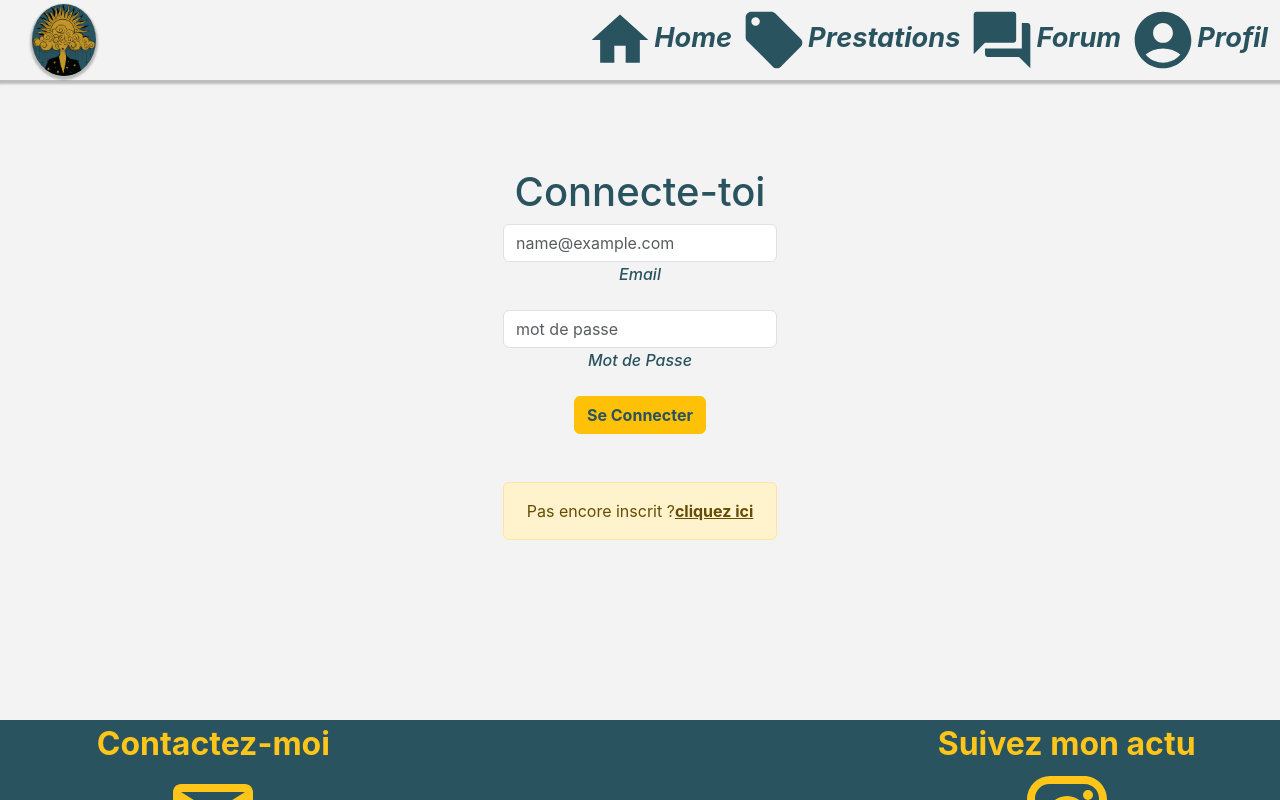
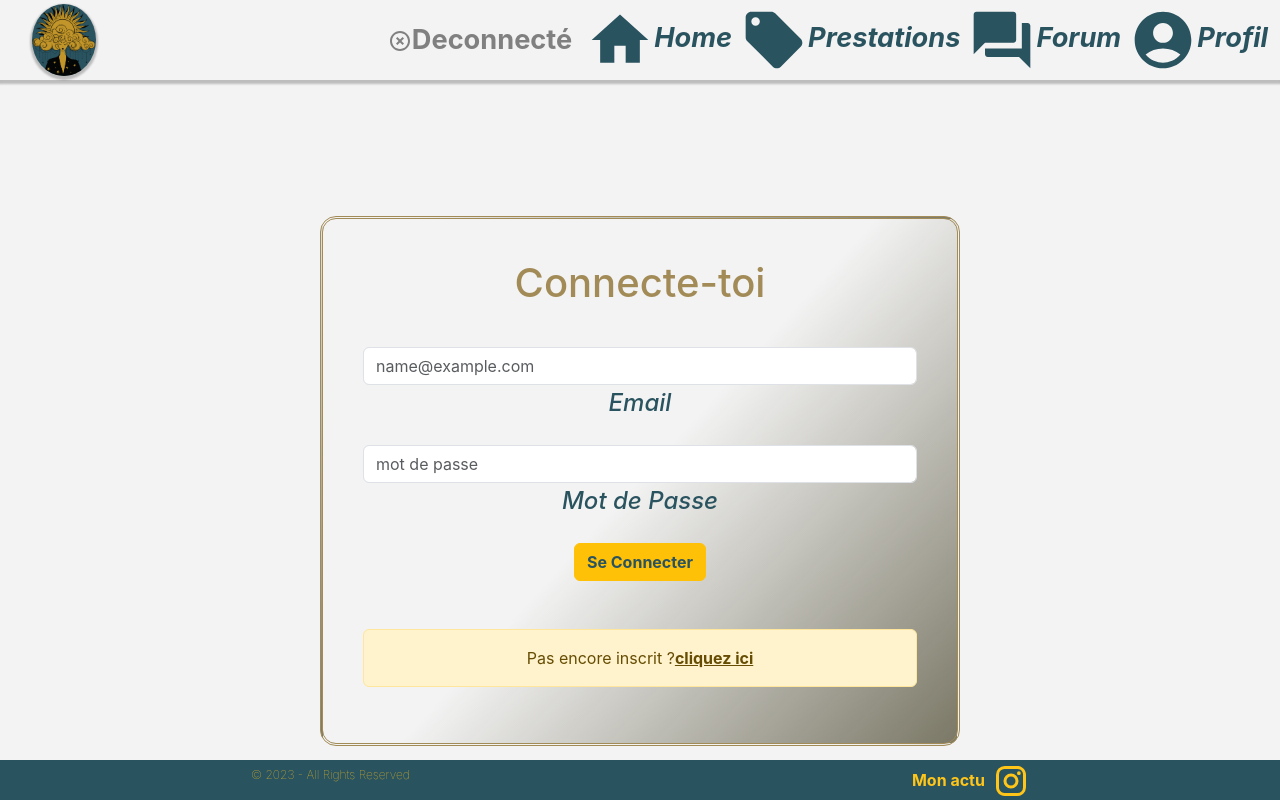
Before and after one commit to Joss2017/Coeima-front-end, a React (Create React App) app: page /login in a window 1280 px wide. Built offline with nearby package versions, Linux system fonts and the light colour scheme; no server answers.

Commit message:
V 2.8 statut connecté sur navbar et possibilité de se déconnecter pluss css login

```diff
--- a/src/components/footer/Footer.css
+++ b/src/components/footer/Footer.css
@@ -1,42 +1,43 @@
 .footer-container {
   display: flex;
   justify-content: space-around;
+  align-content: center;
   background-color: #2a5360;
   color: #ffc519;
   width: 100%;
+  height: 7vh;
   position: fixed;
   bottom: 0;
 }
 
-.container-1 {
+/* .container-1 {
   display: flex;
   align-items: center;
   flex-direction: column;
   height: 100px;
-  width: 10em;
+  width: 20vh;
   font-weight: bold;
-}
+} */
 
 .container-2 {
   display: flex;
   align-items: center;
-  width: 10em;
-  height: 100px;
+
   font-weight: lighter;
+  font-size: 0.7em;
 }
 
-.container-3  {
+.container-3 {
   display: flex;
   align-items: center;
-  flex-direction: column;
-  height: 100px;
-  width: 10em;
+  justify-content: space-between;
   font-weight: bold;
 }
 
 .logo-footer {
-  width: 150%;
-  font-size: 3em !important;
+  color: #ffc519;
+  margin-left: 0.5vh;
+  font-size: 1.7em !important;
 }
 
 .copyright {
@@ -45,13 +46,21 @@
 
 @media (min-width: 768px) {
   .footer-container {
-    height: 10vh;
-    font-size: 2em;
+    height: 5vh;
   }
 
   .container-2 {
-    margin-top: 50px;
-    height: 100px;
+    font-size: 1.5vh;
     font-weight: lighter;
   }
+  .container-3 {
+    font-size: 2vh;
+    font-weight: bold;
+  }
+
+  .logo-footer {
+    color: #ffc519;
+    margin-left: 0.5vh;
+    font-size: 1.5em !important;
+  }
 }
--- a/src/components/footer/Footer.tsx
+++ b/src/components/footer/Footer.tsx
@@ -1,21 +1,20 @@
 import MailOutlineIcon from '@mui/icons-material/MailOutline';
 import InstagramIcon from '@mui/icons-material/Instagram';
 import './Footer.css';
+import { Link } from 'react-router-dom';
 
 export const Footer = () => {
   return (
     <>
       <footer className='footer-container'>
-        <div className='container-1'>
-          <label>Contactez-moi</label>
-          <MailOutlineIcon className='logo-footer' />
-        </div>
         <div className='container-2'>
-          <p className='copyright'>© 2023 Copyright</p>
+          <p className='copyright'>© 2023 - All Rights Reserved</p>
         </div>
         <div className='container-3'>
-          <label>Suivez mon actu </label>
-          <InstagramIcon className='logo-footer' />
+          <label>Mon actu </label>
+          <Link to='https://www.instagram.com/cam_eha' className='logo-footer'>
+            <InstagramIcon className='logo-footer' />
+          </Link>
         </div>
       </footer>
     </>
--- a/src/components/navbar/Navbar.css
+++ b/src/components/navbar/Navbar.css
@@ -7,6 +7,10 @@
 .navbar-collapse {
   display: flex;
   justify-content: center;
+}
+
+.statut-user {
+  display: inline-block;
 }
 .rounded-circle {
   height: 9vh;
@@ -30,9 +34,26 @@
   font-weight: bold;
   color: #2a5360;
   font-size: 2.5em !important;
+  border: none;
 }
 
-@media (min-width: 768px) {
+.btn-disconnected {
+  border: none;
+  font-size: 1em;
+  font-weight: bold;
+  color: gray;
+  background-color: #f3f3f3;
+}
+
+.btn-connect {
+  border: none;
+  font-size: 1em;
+  font-weight: bold;
+  color: green;
+  background-color: #f3f3f3;
+}
+
+@media (min-width: 1000px) {
   .navbar {
     height: 10vh;
     font-size: 1.7em;
@@ -42,4 +63,16 @@
     height: 9vh;
     width: 8vh;
   }
+
+  .button-connect-disabled {
+    flex-direction: column;
+  }
+
+  .nav-item-rounded {
+    display: flex;
+    justify-content: flex-start;
+  }
+  .statut-user {
+    display: inline-block;
+  }
 }
--- a/src/components/navbar/Navbar.tsx
+++ b/src/components/navbar/Navbar.tsx
@@ -2,21 +2,38 @@ import AccountCircleIcon from '@mui/icons-material/AccountCircle';
 import ForumIcon from '@mui/icons-material/Forum';
 import HomeIcon from '@mui/icons-material/Home';
 import LocalOfferIcon from '@mui/icons-material/LocalOffer';
-import { NavLink } from 'react-router-dom';
+import HighlightOffIcon from '@mui/icons-material/HighlightOff';
+import CheckCircleOutlineIcon from '@mui/icons-material/CheckCircleOutline';
+import { useContext } from 'react';
+import { NavLink, useNavigate } from 'react-router-dom';
+import { AuthContext } from '../../context/AuthContext';
 
 import '../navbar/Navbar.css';
 
 export const Navbar = () => {
+  const { savedToken, setAuthChange } = useContext(AuthContext);
+  //---------------------------------------useNavigate permets de naviguer sur une autre page après condition---------------//
+  const navigate = useNavigate();
+
+  //---------------------------------------Fonction qui permets de changer l'état du button si user connecté ou non---------//
+  const handleLogout = () => {
+    setAuthChange(null);
+    localStorage.removeItem('token');
+
+    navigate('/login');
+  };
+
   return (
     <>
       <nav className='navbar sticky-top navbar-expand-lg '>
         <div className='container-fluid'>
-          <img
-            className='rounded-circle '
-            src='./assets/Photo-site.png'
-            alt='logo du site'
-          />
-
+          <div className='img-logo'>
+            <img
+              className='rounded-circle '
+              src='assets/Photo-site.png'
+              alt='logo du site'
+            />
+          </div>
           <button
             className='navbar-toggler'
             type='button'
@@ -30,6 +47,23 @@ export const Navbar = () => {
           </button>
           <div className='collapse navbar-collapse' id='navbarNav'>
             <ul className='navbar-nav ms-md-auto gap-2'>
+              <li className='nav-item-rounded'>
+                {savedToken ? (
+                  <button
+                    type='button'
+                    className='btn-connect'
+                    onClick={handleLogout}
+                  >
+                    <CheckCircleOutlineIcon />
+                    Connecté
+                  </button>
+                ) : (
+                  <button type='button' className=' btn-disconnected'>
+                    <HighlightOffIcon />
+                    Deconnecté
+                  </button>
+                )}
+              </li>
               <li className='nav-item rounded'>
                 <NavLink to='/' className='link-NB'>
                   <HomeIcon className='logo-NB' />
--- a/src/context/AuthContext.tsx
+++ b/src/context/AuthContext.tsx
@@ -12,7 +12,7 @@ interface UserContextProps {
 //---------------------------------Définition de l'interface pour notre context-----------------------------------------------------------//
 
 export interface AuthContextInterface {
-  connectedUser: UserTypeProps | undefined | null; // récupérer le user connecté
+  connectedUser: UserTypeProps | undefined | null // récupérer le user connecté
   savedToken: string | null; // Token sauvegardé dans le context
   setAuthChange: (token: string | null) => void; // Fonction pour changer le token sauvegardé dans le context
 }
@@ -44,6 +44,8 @@ export const AuthContextProvider = ({ children }: UserContextProps) => {
       console.log('token///////////', token);
       console.log('tokenDecoded.id///////////', tokenDecoded.id);
       return tokenDecoded.id;
+    } else {
+      console.log('erreur dans la connexion');
     }
   };
 
--- a/src/pages/connection/Login.css
+++ b/src/pages/connection/Login.css
@@ -4,7 +4,9 @@
 }
 
 .container-alert {
+  display: flex;
   height: 100%;
+  width: 100%;
   justify-content: center;
   background-color: #f3f3f3;
 }
@@ -12,7 +14,7 @@
 #alert-success,
 #alert-danger {
   height: 100%;
-  width: 60%;
+  align-items: center;
   text-align: center;
   margin: 0;
 }
@@ -30,7 +32,10 @@
 }
 
 .title-login {
-  text-align: center;
+  display: flex;
+  justify-content: center;
+  align-content: end;
+  color: #a28b57;
 }
 
 .submit {
@@ -53,7 +58,38 @@ a,
 
 .title-login {
   text-align: center;
+  stroke: #f3f3f3;
 }
 
-@media (min-width: 768px) {
+@media (min-width: 1000px) {
+  .title-login {
+    color: #a28b57;
+    font-size: 5vh;
+    margin-bottom: 5vh;
+  }
+  .form-login {
+    width: 50%;
+    display: flex;
+    justify-content: center;
+    text-align: center;
+    padding: 5vh;
+    border: double;
+    border-radius: 2vh;
+    border-color: #a28b57;
+    background-image: linear-gradient(
+      312.25deg,
+      hwb(52 40% 52%) 0%,
+      rgba(55, 55, 53, 0) 50.19%
+    );
+  }
+
+  .form-outline {
+    font-size: 3vh;
+  }
+
+  #input-login {
+    display: flex;
+    justify-content: center;
+    flex-direction: column;
+  }
 }
--- a/src/pages/connection/Login.tsx
+++ b/src/pages/connection/Login.tsx
@@ -83,13 +83,13 @@ export const Login = () => {
   return (
     <>
       <div className='login-wrapper'>
-        <div className='container-alert '>
-          {error && (
+        <div className='container-alert mt-5 '>
+          {error ? (
             <div className='alert alert-danger' role='alert' id='alert-danger'>
               {error}
             </div>
-          )}
-          {isUserLogged === true && (
+          ) : (
+            isUserLogged === true && (
               <div
                 className='alert alert-success'
                 role='alert'
@@ -97,12 +97,13 @@ export const Login = () => {
               >
                 "Connexion réussie"
               </div>
+            )
           )}
         </div>
         <div className='container-form-login '>
           <form onSubmit={handleSubmitForm} className='form-login'>
             <h1 className='title-login'>Connecte-toi</h1>
-            <div className='form-outline mb-3'>
+            <div className='form-outline mt-' id='input-login'>
               <input
                 type='email'
                 className='form-control'
@@ -117,7 +118,7 @@ export const Login = () => {
               </label>
             </div>
 
-            <div className='form-outline mb-3'>
+            <div className='form-outline mt-3' id='input-login'>
               <input
                 type='password'
                 className='form-control'
--- a/src/pages/connection/Register.css
+++ b/src/pages/connection/Register.css
@@ -1,28 +1,29 @@
 .register-wrapper {
-  flex-direction: column;
   text-align: center;
   height: 6vh;
 }
 
 .container-alert {
+  display: flex;
   height: 100%;
-  display: flex;
-  justify-content: center;
+  margin-top: 4vh;
+  height: 100%;
 }
 
 #alert-success,
 #alert-warning {
   height: 100%;
   width: 100%;
+  align-items: center;
+  text-align: center;
   margin: 0;
 }
 
 .container-form-register {
-  height: 100%;
   display: flex;
-  flex-direction: column;
-  justify-content: flex-start;
-  align-items: center;
+  align-items: end;
+  justify-content: center;
+  margin-top: 3vh;
   background-color: #f3f3f3;
   color: #2a5360;
 }
@@ -33,8 +34,27 @@
 }
 
 .title-register {
+  display: flex;
+  justify-content: center;
+  align-content: end;
+  color: #a28b57;
   text-align: center;
 }
 
-@media (min-width: 768px) {
+@media (min-width: 1000px) {
+  .form-register {
+    display: flex;
+    flex-direction: column;
+    justify-content: center;
+    text-align: center;
+    padding: 5vh;
+    border: double;
+    border-radius: 2vh;
+    border-color: #a28b57;
+    background-image: linear-gradient(
+      312.25deg,
+      hwb(52 40% 52%) 0%,
+      rgba(55, 55, 53, 0) 50.19%
+    );
+  }
 }
--- a/src/pages/connection/Register.tsx
+++ b/src/pages/connection/Register.tsx
@@ -36,20 +36,20 @@ export const Register = () => {
     //--------------------------------------condition rattachée aux Inputs par useRef pour la gestion des erreurs------------------------//
 
     if (nicknameElement.current && nicknameElement.current.value.length < 4) {
-      setError("La taille du pseudo doit être d'au moins de 4 caractères");
+      setError(' taille du pseudo 4 caractères min');
       return;
     } else if (
       !emailElement.current?.value ||
       !passwordElement.current?.value
     ) {
-      setError('Veuillez renseigner les champs  email et  mot de passe');
+      setError('Renseigner les champs  email et  mot de passe');
       return;
     } else if (
       passwordElement.current &&
       passwordElement.current.value.length < 8
     ) {
       setError(
-        'Le mot de passe doit contenir au moins 8 caractères, une lettre minuscule, une lettre majuscule, et un chiffre ou un caractère spécial'
+        ' 8 caractères min, une lettre minuscule, une lettre majuscule, et un chiffre ou un caractère spécial'
       );
 
       return;
@@ -98,7 +98,7 @@ export const Register = () => {
   return (
     <>
       <div className='register-wrapper'>
-        <div className='container-alert'>
+        <div className='container-alert '>
           {isUserRegistered && (
             <div
               className='alert alert-success'
@@ -119,10 +119,10 @@ export const Register = () => {
             </div>
           )}
         </div>
-        <div className='container-form-register '>
-          <h1 className='title-register'>Inscription</h1>
-          <form onSubmit={handleSubmitForm}>
-            <div className='form-outline mb-1'>
+        <div className='container-form-register'>
+          <form onSubmit={handleSubmitForm} className='form-register '>
+            <h1 className='title-register'>INSCRIPTION</h1>
+            <div className='form-outline mt-2'>
               <input
                 type='text'
                 className='form-control'
```
Lines whose indentation alone changed are shown as unchanged.
